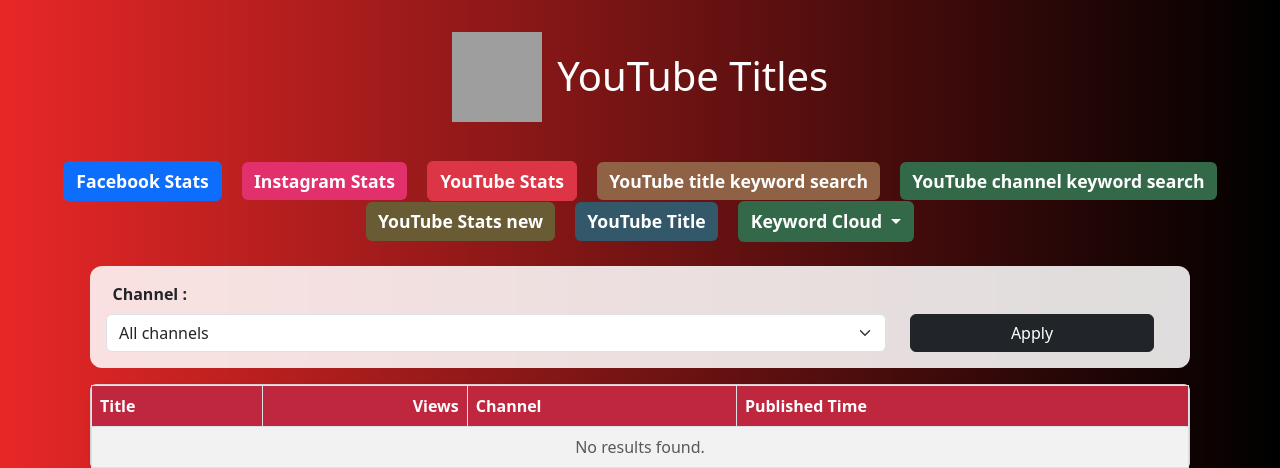
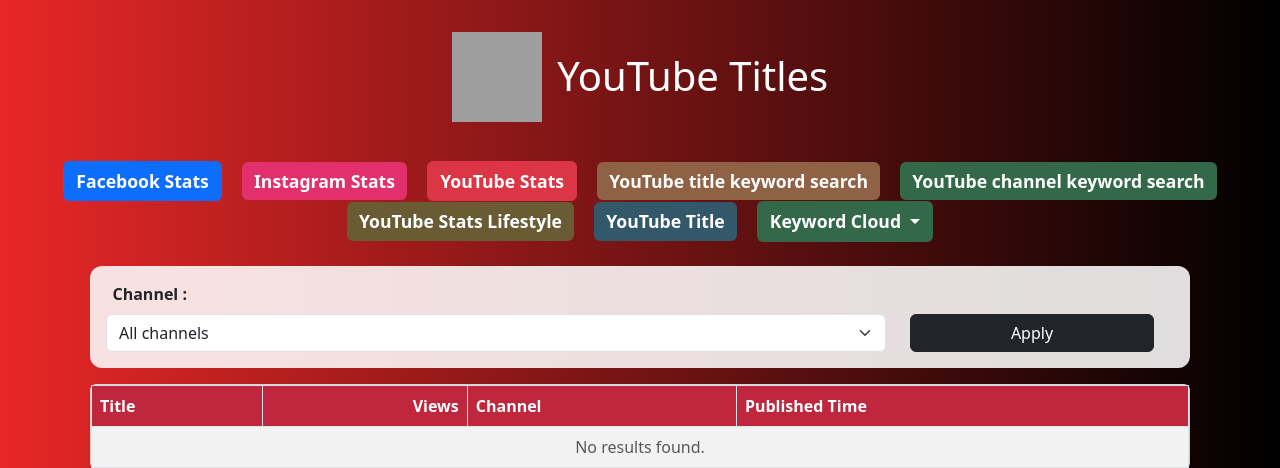
Before and after one commit to NasirMehmood12/keyword, a Flask app: page /title in a window 1280 px wide; the page is wider, and only the part inside the window is pictured. Shown: the top 468 px of that part. Run offline with Flask 3, Linux system fonts and the light colour scheme; data that the repository does not hold is empty; parts of the project's set-up code (start-up, migrations or seed data) failed here and were passed over; some libraries are stand-ins or nearby versions; grey boxes are pictures that could not be loaded.

Commit message:
Update title.html

```diff
--- a/templates/title.html
+++ b/templates/title.html
@@ -389,7 +389,7 @@
     <a href="/search-top-videos" class="btn mx-2" style="background-color: #8f6145; color: white; border: none; font-size: 1.1rem; font-weight: 563;">YouTube title keyword search</a>
     <a href="/keyword_views" class="btn mx-2" style="background-color: #336949; color: white; border: none; font-size: 1.1rem; font-weight: 563;">YouTube channel keyword search</a>
     <a href="/youtube2" class="btn mx-2" style="background-color: #695b33; color: white; border: none;font-size: 1.1rem; font-weight: 563;">
-           YouTube Stats new
+           YouTube Stats Lifestyle
     </a>
   <a href="/title" class="btn mx-2" style="background-color: #335869; color: white; border: none;font-size: 1.1rem; font-weight: 563;">
            YouTube Title
```
